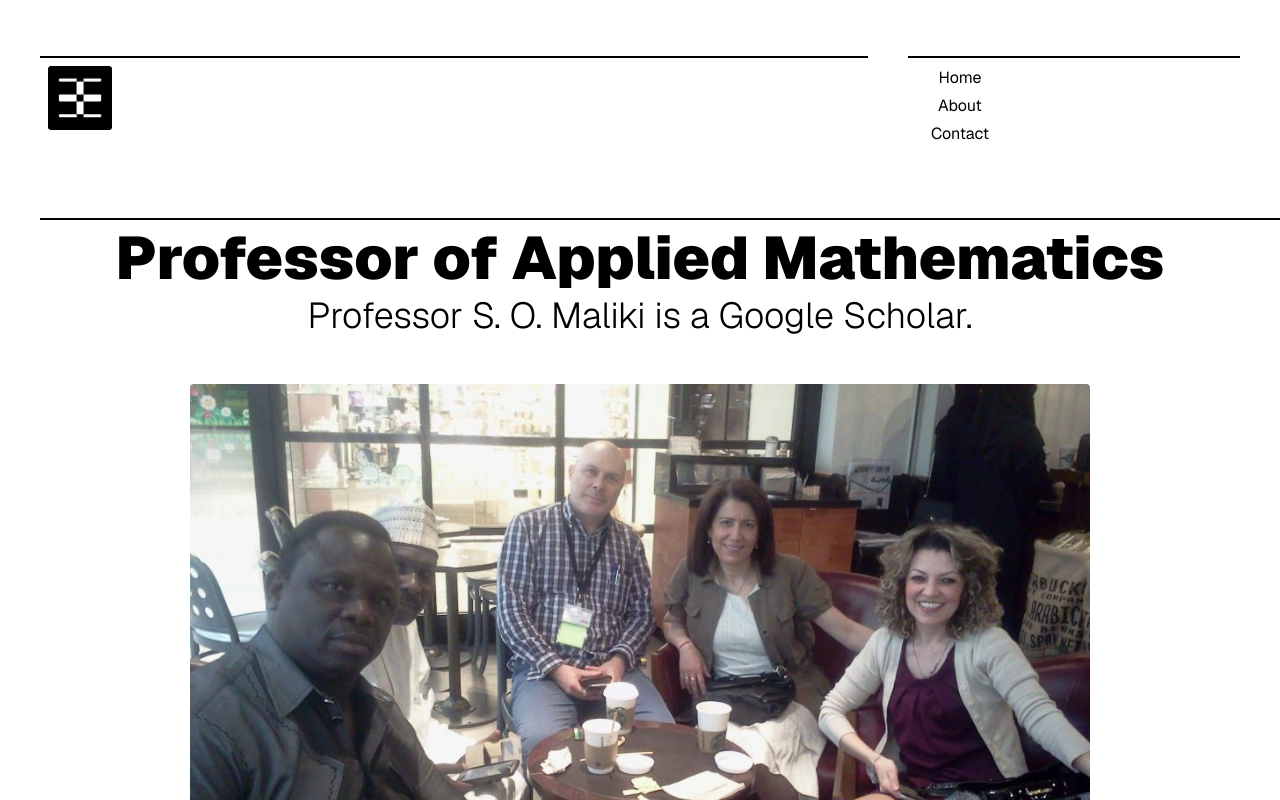
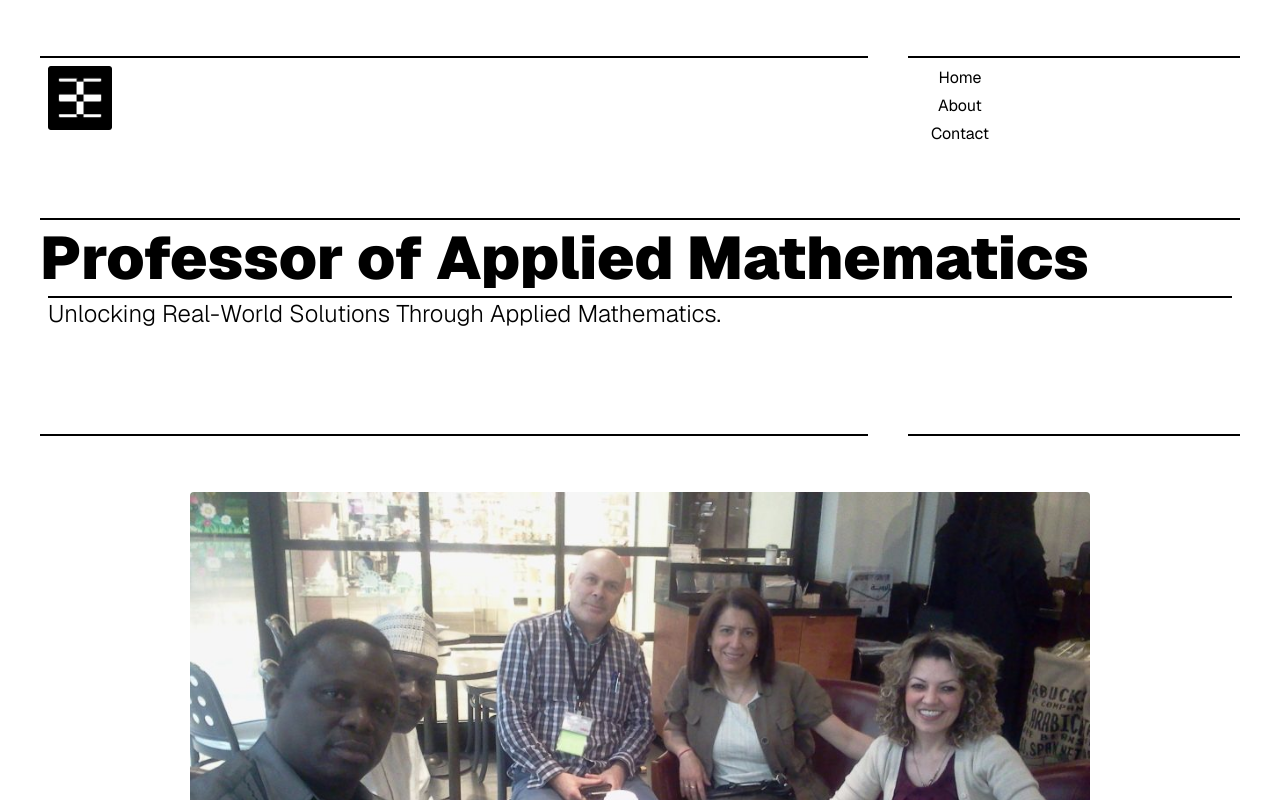
Before and after one commit to TimiMaliki/ProfSoMaliki, a Next.js app: page / in a window 1280 px wide. Shown: the top 800 px of the page. Built offline with nearby package versions, Linux system fonts and the light colour scheme.

Commit message:
added :Google Scholar page

```diff
--- a/app/Pages/GoogleScholar.tsx
+++ b/app/Pages/GoogleScholar.tsx
@@ -9,6 +9,10 @@ type Props = {}
 function GoogleScholar({ }: Props) {
     return (
         <section className="">
+            <div className="w-full overflow-x-hidden">
+                <TwoStraightLines />
+            </div>
+
             {/* image */}
             <div className="w-full flex items-center justify-center">
                 <div className="imgOne">
--- a/app/Pages/Home.tsx
+++ b/app/Pages/Home.tsx
@@ -9,8 +9,8 @@ function Home({ }: Props) {
     return (
         <div className="w-full overflow-hidden">
             <StraightLines header={"Professor of Applied Mathematics"}
-                title={"Professor S. O. Maliki is a Google Scholar."} />
-                <GoogleScholar/>
+                title={"Unlocking Real-World Solutions Through Applied Mathematics."} />
+            <GoogleScholar />
         </div>
     )
 }
--- a/app/component/StraightLineAndText.tsx
+++ b/app/component/StraightLineAndText.tsx
@@ -7,7 +7,7 @@ type Props = {
 function StraightLineAndText({title}: Props) {
   return (
     <div className='md:p-2'>
-         {/* <div className="long-line w-full md:w-449 border bg-black"></div> */}
+         <div className="long-line w-full  border bg-black"></div>
         {title}
         </div>
   )
--- a/app/component/StraightLines.tsx
+++ b/app/component/StraightLines.tsx
@@ -10,12 +10,12 @@ type Props = {
 function StraightLines({header,title}: Props) {
   return (
     <div className='p-3 md:p-10'>
-      <div className="long-line w-full md:w-449 border bg-black"></div>
-      <div className="header mt-2 text-4xl md:text-6xl font-black text-center">
+      <div className="long-line  w-full  border bg-black"></div>
+      <div className="header mt-2 text-4xl md:text-6xl font-black">
         <Header title={header} />
       </div>
-      <div className='text-4xl font-light text-center'>
-        <StraightLineAndText title={title}  />
+      <div className='text-2xl font-light'>
+        <StraightLineAndText title={title} />
       </div>
     </div>
   )
--- a/app/component/TwoStraightLines.tsx
+++ b/app/component/TwoStraightLines.tsx
@@ -4,7 +4,7 @@ type Props = {}
 
 function TwoStraightLines({ }: Props) {
   return (
-    <div className='py-10 md:py-14 flex  items-center justify-center gap-10 p-2 md:p-10 overflow-hidden'>
+    <div className='py-10 md:py-14 flex  items-center justify-center gap-10 p-2 md:p-10 overflow-x-hidden'>
       <div className="long-line w-600 md:w-500 border bg-black"></div>
       <div className="long-line w-200 border bg-black"></div>
     </div>
```
